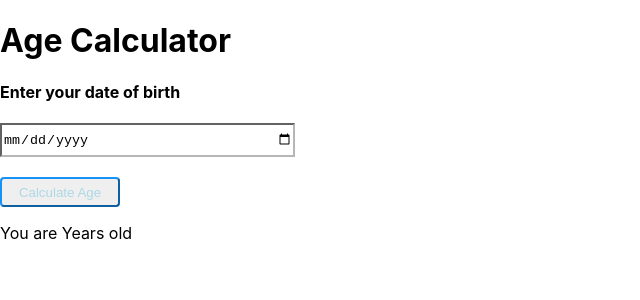
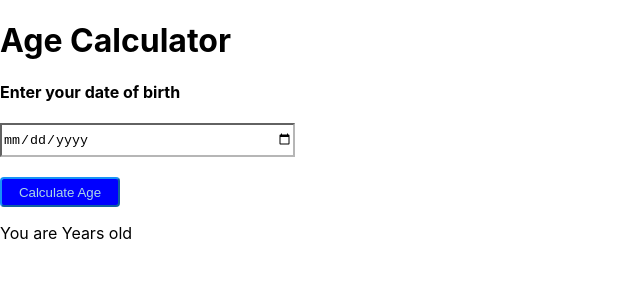
Before and after one commit to SuyashPandey30/React-AgeCalculator, a React (Create React App) app: page / in a window 1280 px wide. Shown: the top 300 px of the page, without its empty margins (0-640 px from the left). Built offline with nearby package versions, Linux system fonts and the light colour scheme.

Commit message:
Update index.css

```diff
--- a/src/index.css
+++ b/src/index.css
@@ -8,6 +8,7 @@ body {
 }
 .btn{
   color:lightblue;
+  background:blue;
   height: 30px;
   width: 120px;
   border-radius: 4px;
```
